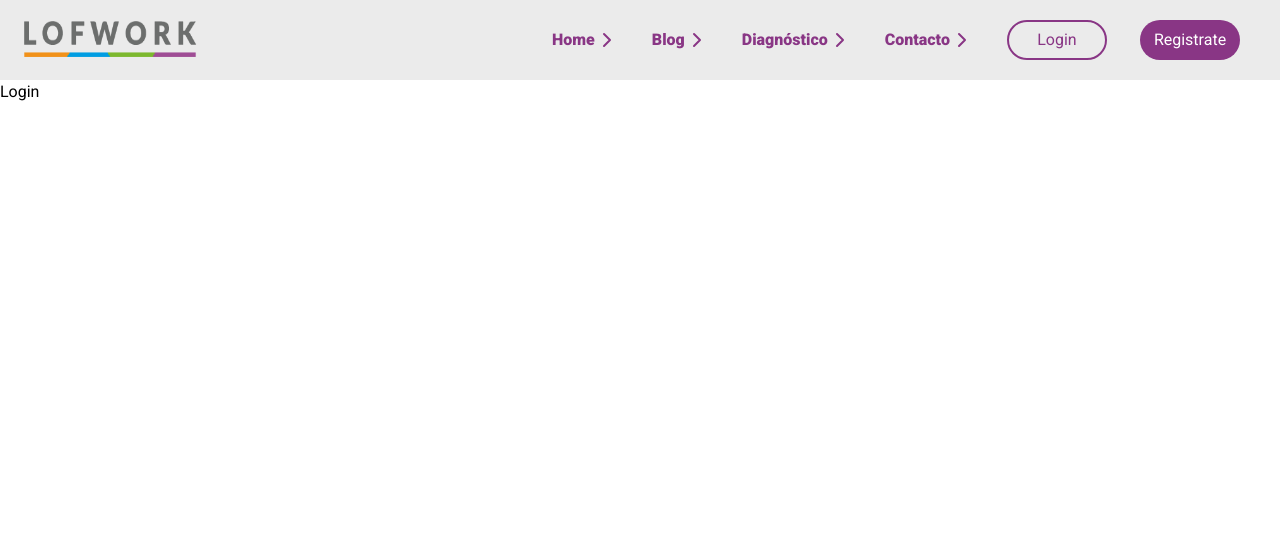
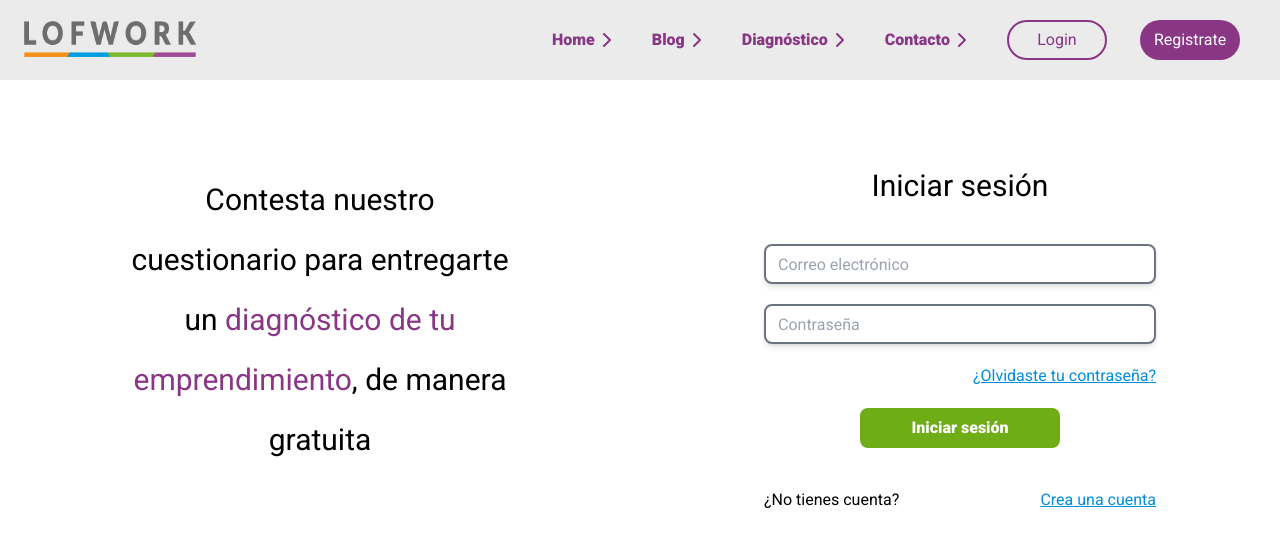
Before and after one commit to dlab-team/c15-frontend, a React (Vite) app: page /Login in a window 1280 px wide. Shown: the top 546 px of the page. Built offline with nearby package versions, Linux system fonts and the light colour scheme.

Commit message:
87 feat add Login

```diff
--- a/src/Views/Login.jsx
+++ b/src/Views/Login.jsx
@@ -2,7 +2,24 @@ import React from 'react'
 
 const Login = () => {
   return (
-    <div>Login</div>
+    <main className='flex container h-[60vh]'>
+      <div className='w-[50%] hidden lg:flex lg:justify-center lg:items-center' >
+        <p className='text-3xl leading-loose w-[60%] text-center'>Contesta nuestro cuestionario para entregarte un <span className='text-[var(--primary)]'>diagnóstico de tu emprendimiento</span>, de manera gratuita </p>
+      </div>
+      <div className='lg:w-[50%] p-10 w-[100%] flex flex-col items-center justify-center'>
+        <h1 className='text-3xl pt-[60px] pb-10 lg:p-10'>Iniciar sesión</h1>
+        <form className='flex flex-col w-[100%]'>
+          <input type="email" name="email" className="h-10 w-[90%] lg:w-[70%] p-3 m-auto mb-5 rounded-lg border-2 border-gray-500 shadow-md" placeholder='Correo electrónico' required/>
+          <input type="password" name="password" className="h-10 w-[90%] lg:w-[70%] p-3 m-auto mb-5 rounded-lg border-2 border-gray-500 shadow-md" placeholder='Contraseña' required/>
+          <a href="#" className='lg:w-[70%] m-auto mb-5 text-end text-[var(--blue)] underline'>¿Olvidaste tu contraseña?</a>
+          <button type="submit" className='bg-[var(--green)] w-[200px] m-auto h-10 rounded-lg text-white font-black'>Iniciar sesión</button>
+          <div className='w-[70%] flex flex-col items-center lg:flex-row m-auto justify-between mt-10'>
+            <span>¿No tienes cuenta?</span>
+            <a href="#" className='text-[var(--blue)] underline'>Crea una cuenta</a>
+          </div>
+        </form>
+      </div>
+    </main>
   )
 }
 
```
